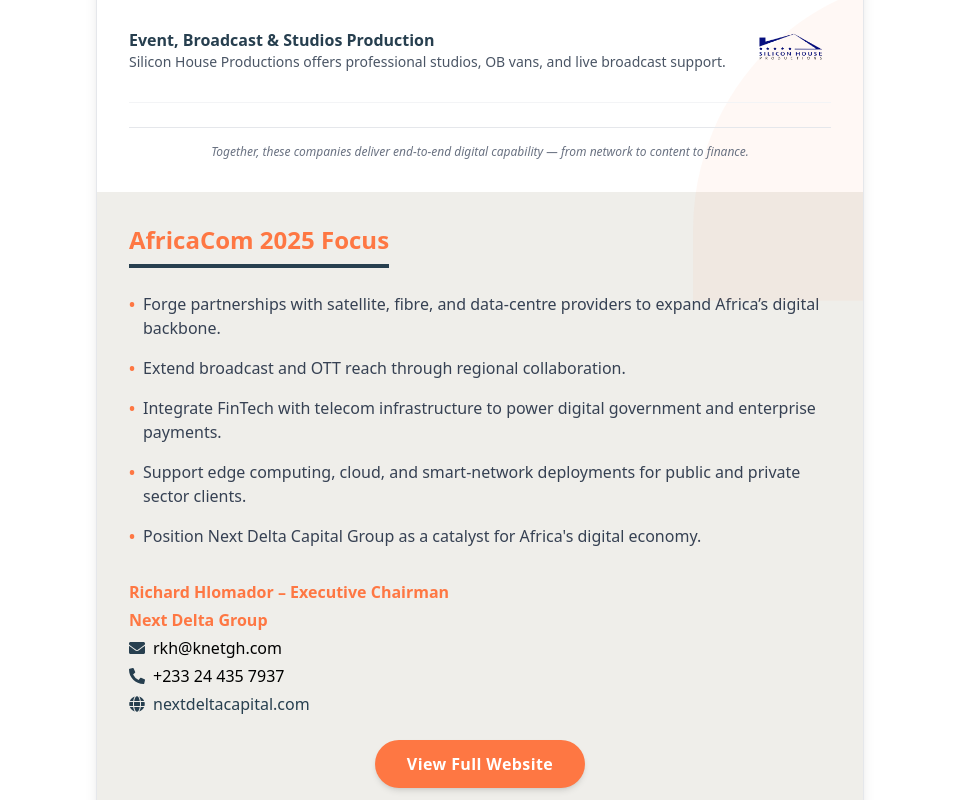
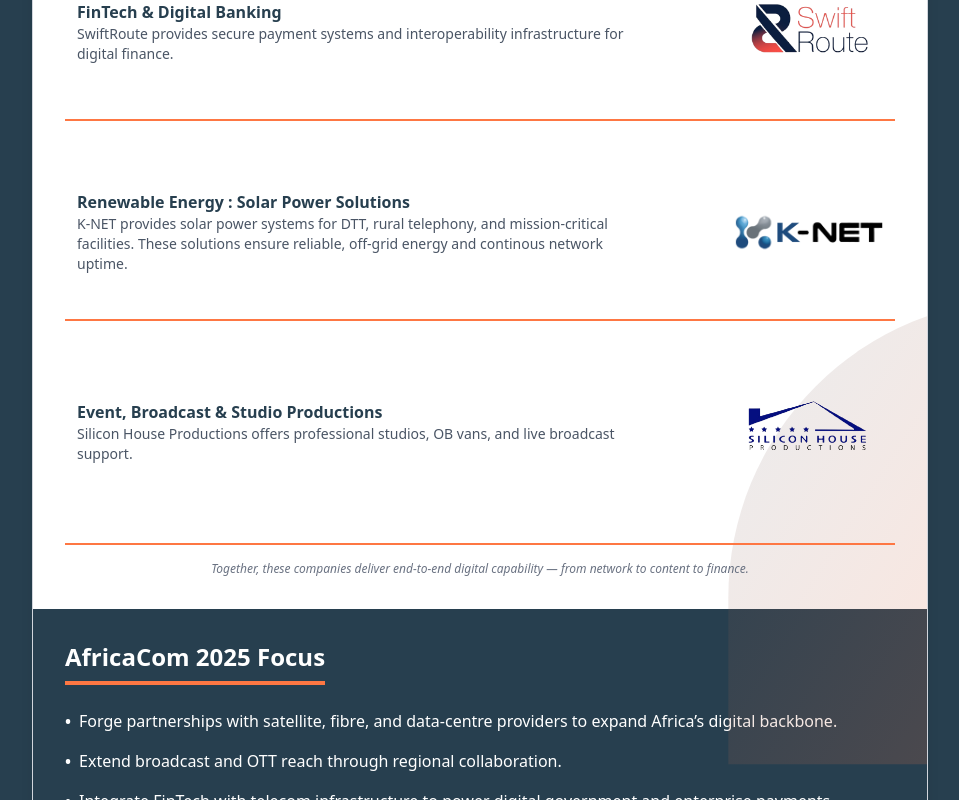
Before and after one commit to bamskydbest/NexDelta, a React (Vite) app: page / in a window 1280 px wide. Shown: the part 820-1620 px from the top of the page, without its empty margins (160-1119 px from the left). Built offline with nearby package versions, Linux system fonts and the light colour scheme.

Commit message:
optimization

```diff
--- a/src/pages/Mainsite.tsx
+++ b/src/pages/Mainsite.tsx
@@ -159,7 +159,7 @@
         },
 
         {
-          title: "Renewable Energy",
+          title: "Renewable Energy : Solar Power Solutions",
           desc: "K-NET provides solar power systems for DTT, rural telephony, and mission-critical facilities. These solutions ensure reliable, off-grid energy and continous network uptime.",
           logo: "/k-NET.png",
           link: "https://knetgh.com",
@@ -171,14 +171,14 @@
           link: "https://siliconhousegh.com",
         },
       ].map((card, i) => (
-       <motion.a
+     <motion.a
   key={i}
   href={card.link}
   target="_blank"
   rel="noopener noreferrer"
   whileHover={{ scale: 1.04 }}
   transition={{ duration: 0.3 }}
-  className="group bg-light text-primary shadow-md rounded-xl p-2 border-t-4 border-secondary cursor-pointer flex flex-col items-center text-center hover:bg-accent hover:text-white transition-all duration-300 min-h-[140px]"
+  className="group bg-light text-primary shadow-md rounded-xl p-2 border-2 border-secondary cursor-pointer flex flex-col items-center text-center hover:bg-accent hover:text-white transition-all duration-300 min-h-[140px]"
 >
   <h3 className="text-base font-semibold mb-0.5 group-hover:text-white">
     {card.title}
@@ -194,6 +194,8 @@
     className="w-32 h-32 object-contain"
   />
 </motion.a>
+
+
       ))}
     </div>
   </div>
--- a/src/pages/Preview.tsx
+++ b/src/pages/Preview.tsx
@@ -11,39 +11,31 @@
   />
 );
 
-// ✅ Correct QR Code path
-// const QRCode = () => (
-//   <img
-//     src="/qrcode_nextdeltacapital.com.png"
-//     alt="QR Code"
-//     className="w-20 sm:w-24 md:w-28 object-contain"
-//   />
-// );
-
 const HeroCard: React.FC = () => {
   const navigate = useNavigate();
 
   return (
-    <div className="flex flex-col items-center min-h-screen bg-light text-primary font-sans p-4 sm:p-6 md:p-8">
-      <div className="w-full max-w-3xl shadow-lg rounded-xl overflow-hidden border border-gray-200 bg-white">
+    <div className="flex justify-center bg-accent min-h-screen font-sans">
+      <div className="w-full max-w-4xl shadow-lg rounded-xl overflow-hidden border border-gray-300 bg-white relative m-4 sm:m-6 md:m-8">
         {/* --- HEADER SECTION --- */}
         <div className="p-6 sm:p-8 pb-10 relative">
-          {/* Background shapes */}
-          <div className="absolute top-0 left-0 w-1/2 h-1/2 bg-secondary/5 rounded-br-full transform -translate-x-1/3 -translate-y-1/3"></div>
-          <div className="absolute bottom-0 right-0 w-1/3 h-1/3 bg-secondary/5 rounded-tl-full transform translate-x-1/3 translate-y-1/3"></div>
+          {/* Background shapes / gradient */}
+          <div className="absolute top-0 left-0 w-1/2 h-1/2 bg-gradient-to-br from-secondary/20 to-accent/10 rounded-br-full transform -translate-x-1/3 -translate-y-1/3"></div>
+          <div className="absolute bottom-0 right-0 w-1/3 h-1/3 bg-gradient-to-tl from-secondary/20 to-accent/10 rounded-tl-full transform translate-x-1/3 translate-y-1/3"></div>
 
           <div className="relative z-10">
-            {/* Top: Logo + QR (Responsive layout) */}
+            {/* Top: Logo */}
             <div className="flex flex-col sm:flex-row justify-between items-center gap-4 mb-4">
               <NextDeltaLogo />
-              {/* <QRCode /> */}
             </div>
 
+            {/* Main headline */}
             <h2 className="text-lg sm:text-xl md:text-2xl font-semibold text-center mb-4 text-accent">
               Empowering Africa’s Digital Future
             </h2>
 
-            <div className="border-b border-gray-200 mb-6"></div>
+            {/* Divider */}
+            <div className="border-b-4 border-secondary mb-6"></div>
 
             {/* Description */}
             <p className="text-sm sm:text-base leading-relaxed mb-8 text-gray-700 text-center sm:text-left">
@@ -53,7 +45,7 @@
               and enables financial inclusion.
             </p>
 
-            {/* --- SERVICES --- */}
+            {/* Services */}
             <div className="space-y-6">
               {[
                 {
@@ -72,36 +64,37 @@
                   logo: "/SwiftRoute-logo.png",
                 },
                 {
-                  title: "Renewable Energy",
+                      title: "Renewable Energy : Solar Power Solutions",
           desc: "K-NET provides solar power systems for DTT, rural telephony, and mission-critical facilities. These solutions ensure reliable, off-grid energy and continous network uptime.",
           logo: "/k-NET.png",
           link: "https://knetgh.com",
                 },
                 {
-                  title: "Event, Broadcast & Studios Production",
+                  title: "Event, Broadcast & Studio Productions",
                   desc: "Silicon House Productions offers professional studios, OB vans, and live broadcast support.",
                   logo: "/siliconhouse.png",
                 },
               ].map((service, i) => (
                <div
   key={i}
-                  className="flex flex-col sm:flex-row justify-between items-center pb-3 border-b border-gray-100 gap-3"
+  className="flex flex-col sm:flex-row justify-between items-center gap-2 p-3 border-b-2 border-secondary last:border-b-0"
 >
-                  <div className="flex-1 text-center sm:text-left">
+  <div className="flex-1 text-center sm:text-left max-w-[70%]">
     <h3 className="text-base font-bold text-accent">{service.title}</h3>
     <p className="text-sm text-gray-600">{service.desc}</p>
   </div>
   <img
     src={service.logo}
     alt={service.title}
-                    className="w-24 h-24 sm:w-20 sm:h-20 object-contain"
+    className="w-32 h-32 sm:w-36 sm:h-36 md:w-40 md:h-40 lg:w-44 lg:h-44 max-w-[150px] max-h-[150px] object-contain flex-shrink-0"
   />
 </div>
+
               ))}
             </div>
 
             {/* Summary */}
-            <p className="text-xs text-center mt-6 pt-4 border-t border-gray-200 text-gray-500 italic">
+            <p className="text-xs text-center mt-6 pt-4 border-t-2 border-secondary text-gray-500 italic">
               Together, these companies deliver end-to-end digital capability — from network
               to content to finance.
             </p>
@@ -109,13 +102,13 @@
         </div>
 
         {/* --- AFRICACOM SECTION --- */}
-        <div className="bg-background p-6 sm:p-8">
-          <h2 className="text-lg sm:text-xl md:text-2xl font-bold text-center text-secondary mb-6 border-b-4 border-accent pb-2 inline-block">
+        <div className="bg-accent p-6 sm:p-8">
+          <h2 className="text-lg sm:text-xl md:text-2xl font-bold text-center text-white mb-6 border-b-4 border-secondary pb-2 inline-block">
             AfricaCom 2025 Focus
           </h2>
 
           {/* Focus List */}
-          <ul className="space-y-3 sm:space-y-4 mb-8 text-gray-700 text-sm sm:text-base">
+          <ul className="space-y-3 sm:space-y-4 mb-8 text-white text-sm sm:text-base">
             {[
               "Forge partnerships with satellite, fibre, and data-centre providers to expand Africa’s digital backbone.",
               "Extend broadcast and OTT reach through regional collaboration.",
@@ -124,50 +117,45 @@
               "Position Next Delta Capital Group as a catalyst for Africa's digital economy.",
             ].map((text, i) => (
               <li key={i} className="flex items-start">
-                <span className="mr-2 text-secondary font-bold">•</span>
+                <span className="mr-2 font-bold">•</span>
                 <span>{text}</span>
               </li>
             ))}
           </ul>
 
-          {/* --- CONTACT INFO --- */}
-          <div className="flex flex-col sm:flex-row justify-between items-center w-full gap-6 sm:gap-4 mt-4">
-            {/* Contact Text */}
-            <div className="text-sm sm:text-base space-y-1 text-center sm:text-left">
-              <p className="font-bold text-secondary">
-                Richard Hlomador – Executive Chairman
-              </p>
+          {/* Contact Info */}
+          <div className="flex flex-col sm:flex-row justify-between items-center w-full gap-6 sm:gap-4 mt-4 text-white">
+            <div className="space-y-1 text-center sm:text-left">
+              <p className="font-bold text-secondary">Richard Hlomador – Executive Chairman</p>
               <p className="font-bold text-secondary">Next Delta Group</p>
               <p className="flex justify-center sm:justify-start items-center gap-2">
-                <FaEnvelope className="text-accent" /> <span>rkh@knetgh.com</span>
+                <FaEnvelope /> <span>rkh@knetgh.com</span>
               </p>
               <p className="flex justify-center sm:justify-start items-center gap-2">
-                <FaPhoneAlt className="text-accent" /> <span>+233 24 435 7937</span>
+                <FaPhoneAlt /> <span>+233 24 435 7937</span>
               </p>
               <p className="flex justify-center sm:justify-start items-center gap-2">
-                <FaGlobe className="text-accent" />{" "}
+                <FaGlobe />{" "}
                 <a
                   href="https://nextdeltacapital.com"
                   target="_blank"
                   rel="noopener noreferrer"
-                  className="text-accent hover:underline"
+                  className="underline"
                 >
                   nextdeltacapital.com
                 </a>
               </p>
             </div>
-
-            {/* QR Code */}
-            <div className="self-center sm:self-start">
-              {/* <QRCode /> */}
-            </div>
           </div>
 
           {/* CTA Button */}
-          <div className="flex justify-center">
+          <div className="flex justify-center mt-6">
             <button
-              onClick={() => navigate("/main")}
-              className="mt-6 px-8 py-3 bg-secondary text-white font-bold rounded-full shadow-md hover:bg-accent transition duration-300 text-base tracking-wide"
+              onClick={() => {
+                window.scrollTo(0, 0);
+                navigate("/main");
+              }}
+              className="px-8 py-3 bg-secondary text-white font-bold rounded-full shadow-md hover:bg-accent transition duration-300 text-base tracking-wide"
             >
               View Full Website
             </button>
```
Lines whose indentation alone changed are shown as unchanged.
